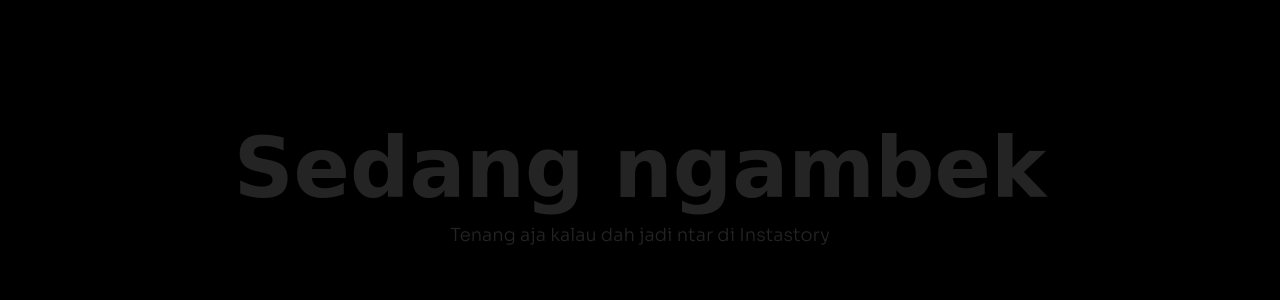
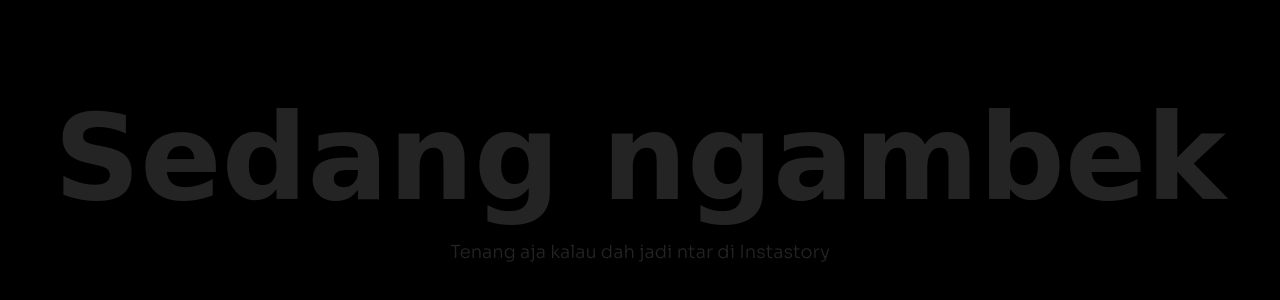
Before and after one commit to jurdan21/Website, a plain HTML site: page index.html in a window 1280 px wide. Shown: the part 216-516 px from the top of the page. Drawn offline with Linux system fonts and the light colour scheme; a web font is replaced by a local one.

Commit message:
maintenance

```diff
--- a/style.css
+++ b/style.css
@@ -21,12 +21,12 @@ body {
     align-items: center;
     justify-content: center;
     flex-direction: column;
-    gap: 4px;
+    gap: 24px;
 }
 
 .splash h1 {
-    font-size: 5.2rem;
-    line-height: auto;
+    font-size: 120px;
+    line-height: 112px;
     color: #242424;
     text-align: center;
 }
```
